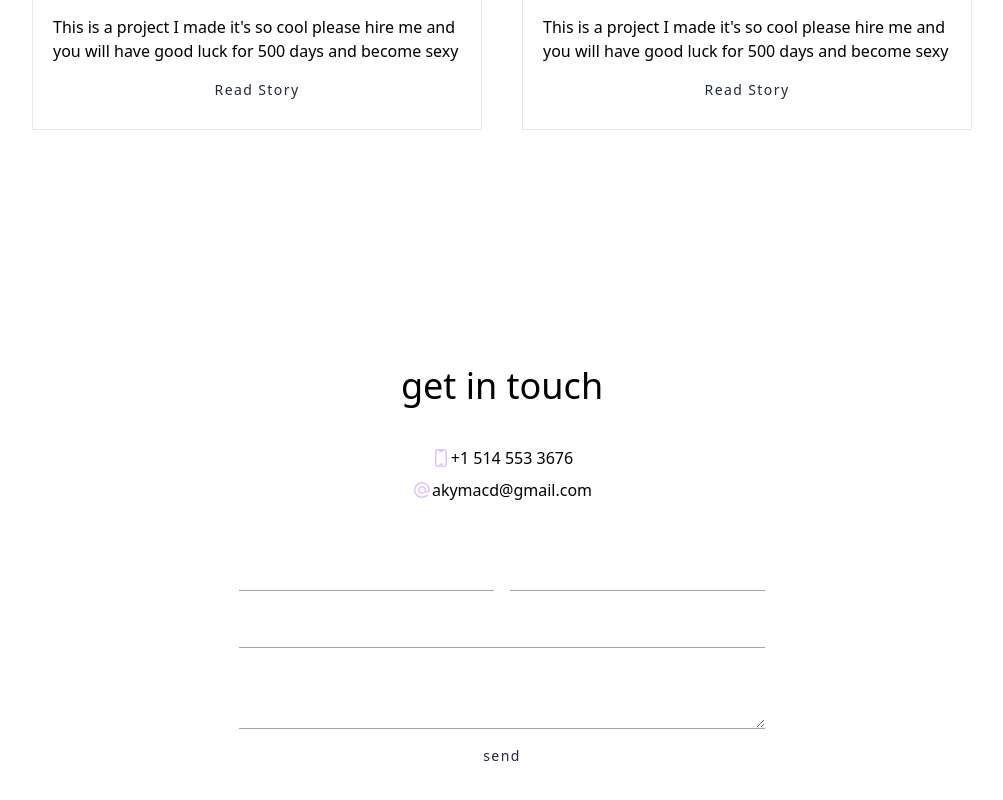
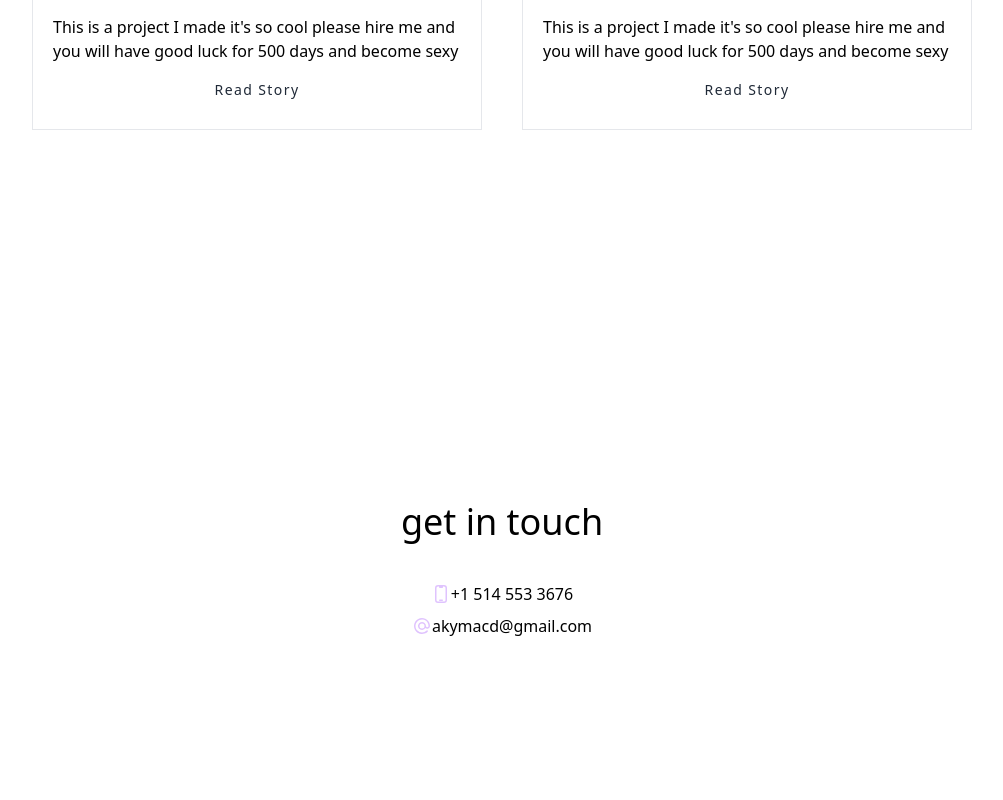
Before and after one commit to solidquartz/portfolio-site, a Next.js app: page / in a window 1280 px wide. Shown: the part 3720-4520 px from the top of the page, without its empty margins (138-1141 px from the left). Built offline with nearby package versions, Linux system fonts and the light colour scheme.

Commit message:
completed form, commented out til 1.1. added contact links

```diff
--- a/components/Contact.tsx
+++ b/components/Contact.tsx
@@ -1,10 +1,26 @@
 import React from "react";
 import { motion } from "framer-motion";
 import { DevicePhoneMobileIcon, AtSymbolIcon, PaperAirplaneIcon } from "@heroicons/react/20/solid";
+// import { useForm, SubmitHandler } from "react-hook-form";
+
+// type Inputs = {
+//   name: string;
+//   email: string;
+//   subject: string;
+//   message: string;
+// };
 
 type Props = {};
 
-function Contact({}: Props) {
+function Contact({ }: Props) {
+
+  // const {
+  //   register,
+  //   handleSubmit,
+  // } = useForm<Inputs>();
+
+  // const onSubmit: SubmitHandler<Inputs> = (formData) => console.log(formData);
+
   return (
     <motion.div
       initial={{ opacity: 0 }}
@@ -19,26 +35,53 @@ function Contact({}: Props) {
       <div className="space-y-2">
         <div className="flex items-center justify-center">
           <DevicePhoneMobileIcon className="h-5 w-5 text-purple-300 animate-pulse hover:animate-bounce" />
-          <p> +1 514 553 3676</p>
+          <a href="tel:5145533676"> +1 514 553 3676</a>
         </div>
-        <div className="flex items-center justify-center">
-          <AtSymbolIcon className="h-5 w-5 text-purple-300 animate-pulse hover:animate-bounce" />
-          <p> akymacd@gmail.com</p>
+        <div
+          className="flex items-center justify-center">
+          <AtSymbolIcon
+            className="h-5 w-5 text-purple-300 animate-pulse hover:animate-bounce" />
+          <a href="mailto:akymacd@gmail.com"> akymacd@gmail.com</a>
         </div>
       </div>
 
-      <form className="flex flex-col space-y-2 w-fit mx-auto pt-10">
-        <div className="flex space-x-4">
-          <input type="text" className="input" />
-          <input type="text" className="input" />
+      {/* <form
+        onSubmit={handleSubmit(onSubmit)}
+        className="flex flex-col space-y-2 w-fit mx-auto pt-10"
+      >
+        <div className="flex space-x-2">
+          <input
+            {...register("name")}
+            placeholder="name"
+            type="text"
+            className="input"
+          />
+          <input
+            {...register("email")}
+            placeholder="email address"
+            type="email"
+            className="input"
+          />
         </div>
 
-        <input type="text" className="input" />
-        <textarea className="input" />
-        <button className="heroButton flex items-center justify-center">
+        <input
+          {...register("subject")}
+          placeholder="subject"
+          type="text"
+          className="input"
+        />
+        <textarea
+          {...register("message")}
+          placeholder="message"
+          className="input"
+        />
+        <button
+          type="submit"
+          className="heroButton flex items-center justify-center"
+        >
           send
         </button>
-      </form>
+      </form> */}
     </motion.div>
   );
 }
--- a/package.json
+++ b/package.json
@@ -14,6 +14,7 @@
     "next": "12.3.1",
     "react": "18.2.0",
     "react-dom": "18.2.0",
+    "react-hook-form": "^7.38.0",
     "react-simple-typewriter": "^4.0.5",
     "react-social-icons": "^5.15.0"
   },
--- a/styles/globals.css
+++ b/styles/globals.css
@@ -11,6 +11,6 @@
   }
 
   .input {
-    @apply outline-none border-gray-400 border-b px-3 py-3 text-gray-500 placeholder-gray-400 transition-all focus:border-purple-300/40 focus:text-purple-300
+    @apply outline-none border-gray-400 border-b px-2 py-2 m-3 text-gray-500 placeholder-gray-400 transition-all focus:border-purple-300/40 focus:text-purple-300
   }
 }
```
Also changed, not shown: 2 other files (tests, documents, lock files or other folders).
